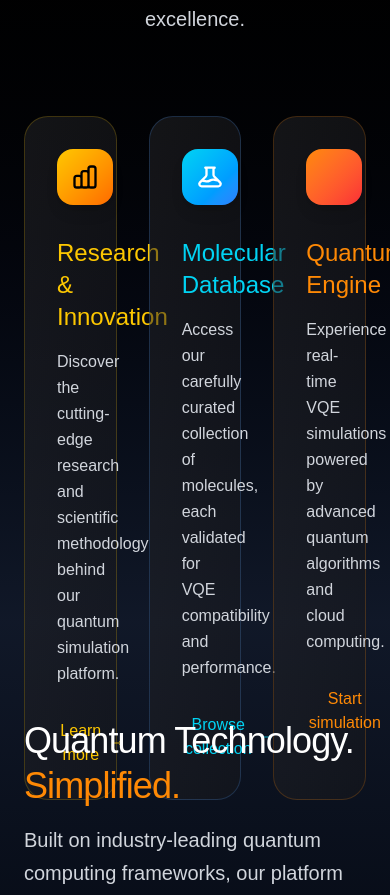
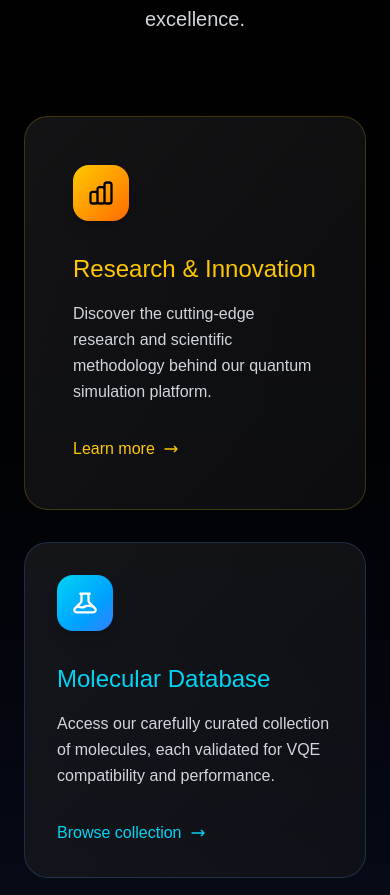
Before and after one commit to Mr-Rahul-Paul/quantum-sim--Hackathon-winner, a Next.js app: page / in a window 390 px wide. Shown: the part 1066-1961 px from the top of the page. Built offline with nearby package versions, Linux system fonts and the light colour scheme.

Commit message:
minor fix

```diff
--- a/app/page.tsx
+++ b/app/page.tsx
@@ -220,7 +220,7 @@ export default function HomePage() {
             </motion.div>
           </motion.div>
         </section>
-        <Section className="py-24 bg-gradient-to-b from-black to-gray-900 h-screen">
+        <Section className="py-24 bg-gradient-to-b from-black to-gray-900 min-h-screen">
           <div className="max-w-7xl mx-auto px-6 md:px-12">
             <motion.div className="text-center mb-20">
               <h2 className="text-4xl md:text-5xl font-light text-white mb-6 tracking-tight">
@@ -232,11 +232,11 @@ export default function HomePage() {
               </p>
             </motion.div>
 
-            <div className=" grid grid-cols-3 md:grid-cols-3 gap-8 lg:gap-8">
+            <div className=" grid sm:grid-cols-1 md:grid-cols-3 gap-8 lg:gap-8">
               {/* card 1 */}
               <motion.div
                 variants={scaleIn}
-                className=" p-8 lg:p-10 bg-gradient-to-br from-zinc-800/50 to-zinc-900/50 rounded-3xl border border-yellow-400/20 hover:border-yellow-400/40 hover:shadow-xl shadow-yellow-400/20 "
+                className=" p-12 lg:p-10 bg-gradient-to-br from-zinc-800/50 to-zinc-900/50 rounded-3xl border border-yellow-400/20 hover:border-yellow-400/40 hover:shadow-xl shadow-yellow-400/20 "
                 whileHover={{ y: -8 }}
               >
                 <div className="w-14 h-14 bg-gradient-to-br from-yellow-400 to-orange-500 rounded-2xl mb-8 flex items-center justify-center shadow-lg">
@@ -382,8 +382,8 @@ export default function HomePage() {
         </Section>
         {/* third section */}
 
-        <Section className="py-24 bg-gradient-to-b from-gray-900 to-black">
-          <div className="max-w-7xl mx-auto px-6 md:px-12">
+        <Section className="py-24 bg-gradient-to-b from-gray-900 to-black ">
+          <div className="max-w-7xl mx-auto px-15 md:px-12 sm:mt-20">
             <div className="grid lg:grid-cols-2 gap-16 lg:gap-24 items-center">
               {/* Content */}
               <motion.div className="space-y-8">
```
Lines whose indentation alone changed are shown as unchanged.
